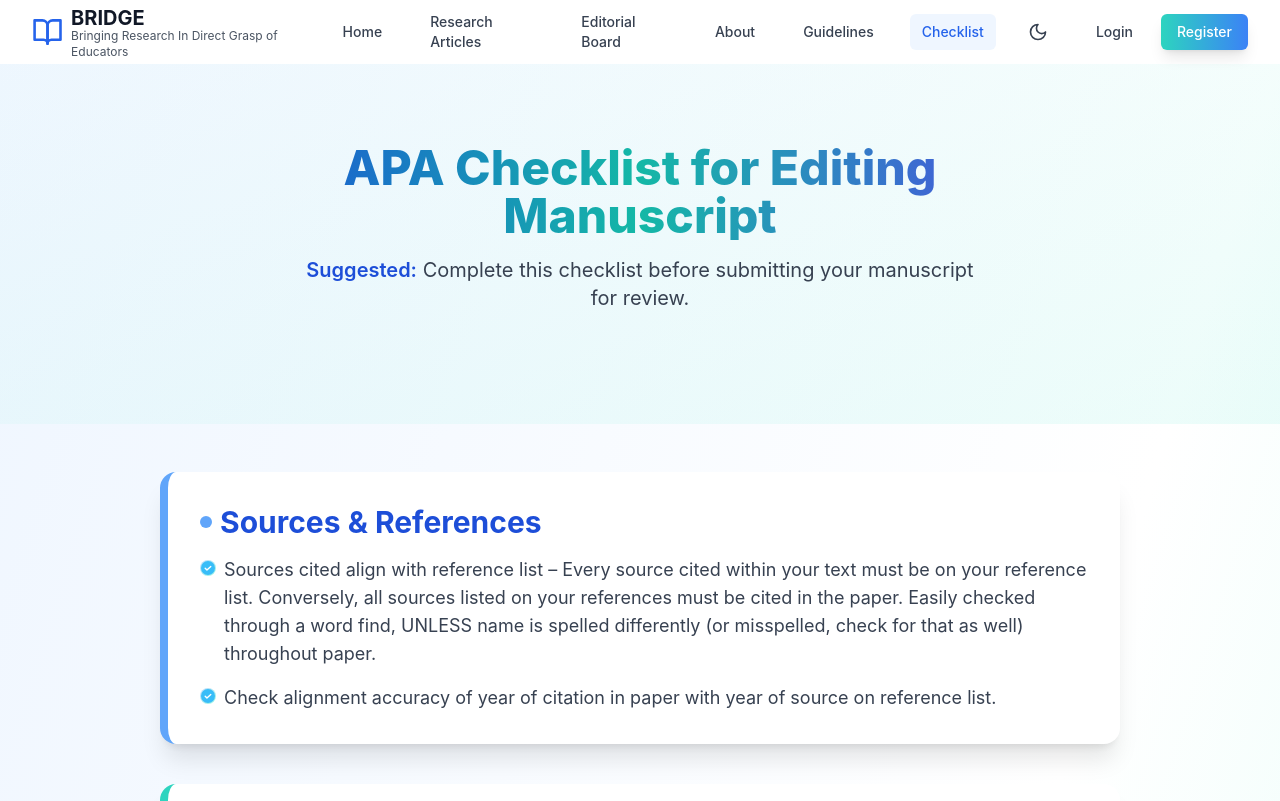
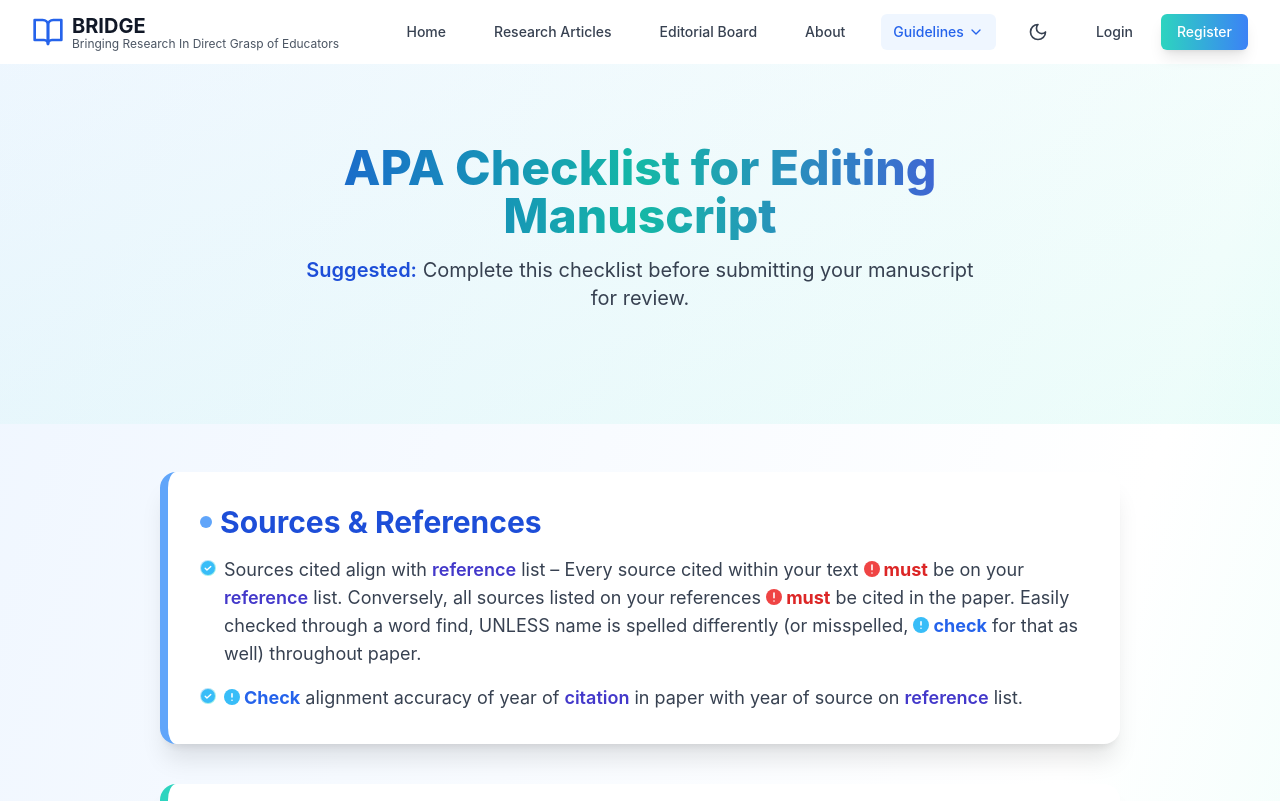
Before and after one commit to Faizyab-Ghaznavi-Tech/Bridge, a React (Vite) app: page /checklist in a window 1280 px wide. Shown: the top 801 px of the page. Built offline with nearby package versions, Linux system fonts and the light colour scheme.

Commit message:
add dropdown

```diff
--- a/src/components/Navbar.tsx
+++ b/src/components/Navbar.tsx
@@ -1,12 +1,13 @@
 import React, { useState } from 'react';
 import { Link, useLocation } from 'react-router-dom';
-import { BookOpen, Menu, X, Sun, Moon, User, LogOut } from 'lucide-react';
+import { BookOpen, Menu, X, Sun, Moon, User, LogOut, ChevronDown, FileText } from 'lucide-react';
 import { useAuth } from '../contexts/AuthContext';
 import { useTheme } from '../contexts/ThemeContext';
 
 const Navbar: React.FC = () => {
   const [isOpen, setIsOpen] = useState(false);
   const [showUserMenu, setShowUserMenu] = useState(false);
+  const [showGuidelinesMenu, setShowGuidelinesMenu] = useState(false);
   const { state, logout } = useAuth();
   const { theme, toggleTheme } = useTheme();
   const location = useLocation();
@@ -75,26 +76,46 @@ const Navbar: React.FC = () => {
             >
               About
             </Link>
-            <Link
-              to="/articles-types"
-              className={`px-3 py-2 rounded-md text-sm font-medium transition-colors ${
-                isActive('/articles-types')
+            <div className="relative">
+              <button
+                type="button"
+                onClick={() => setShowGuidelinesMenu((v) => !v)}
+                className={`px-3 py-2 rounded-md text-sm font-medium flex items-center gap-1 transition-colors ${
+                  isActive('/articles-types') || isActive('/checklist')
                     ? 'text-blue-600 dark:text-blue-400 bg-blue-50 dark:bg-blue-900/20'
                     : 'text-gray-700 dark:text-gray-300 hover:text-blue-600 dark:hover:text-blue-400'
                 }`}
               >
                 Guidelines
+                <ChevronDown className="w-4 h-4" />
+              </button>
+              {showGuidelinesMenu && (
+                <div className="absolute left-0 mt-2 w-64 bg-white dark:bg-gray-800 rounded-xl shadow-2xl z-50 py-2 border dark:border-gray-700 dropdown-animate ring-1 ring-blue-100 dark:ring-blue-900/30">
+                  <Link
+                    to="/articles-types"
+                    className="flex items-center gap-3 px-5 py-3 text-base font-medium text-blue-700 dark:text-blue-300 hover:bg-blue-50 dark:hover:bg-blue-900/30 rounded-lg transition-all duration-200"
+                    onClick={() => {
+                      setShowGuidelinesMenu(false);
+                      setIsOpen(false);
+                    }}
+                  >
+                    <BookOpen className="w-5 h-5 text-blue-500 dark:text-blue-300" />
+                    Article Types & Author Guidelines
                   </Link>
                   <Link
                     to="/checklist"
-              className={`px-3 py-2 rounded-md text-sm font-medium transition-colors ${
-                isActive('/checklist')
-                  ? 'text-blue-600 dark:text-blue-400 bg-blue-50 dark:bg-blue-900/20'
-                  : 'text-gray-700 dark:text-gray-300 hover:text-blue-600 dark:hover:text-blue-400'
-              }`}
+                    className="flex items-center gap-3 px-5 py-3 text-base font-medium text-teal-700 dark:text-teal-300 hover:bg-teal-50 dark:hover:bg-teal-900/30 rounded-lg transition-all duration-200"
+                    onClick={() => {
+                      setShowGuidelinesMenu(false);
+                      setIsOpen(false);
+                    }}
                   >
-              Checklist
+                    <FileText className="w-5 h-5 text-teal-500 dark:text-teal-300" />
+                    Manuscript Checklist
                   </Link>
+                </div>
+              )}
+            </div>
 
             {/* Theme Toggle */}
             <button
@@ -178,7 +199,7 @@ const Navbar: React.FC = () => {
             <div className="px-2 pt-2 pb-3 space-y-1 bg-white dark:bg-gray-900 border-t dark:border-gray-700">
               <Link
                 to="/"
-                className={`block px-3 py-2 rounded-md text-base font-medium ${
+                className={`block px-3 py-2 rounded-md textbase font-medium ${
                   isActive('/')
                     ? 'text-blue-600 dark:text-blue-400 bg-blue-50 dark:bg-blue-900/20'
                     : 'text-gray-700 dark:text-gray-300'
@@ -189,7 +210,7 @@ const Navbar: React.FC = () => {
               </Link>
               <Link
                 to="/articles"
-                className={`block px-3 py-2 rounded-md text-base font-medium ${
+                className={`block px-3 py-2 rounded-md textbase font-medium ${
                   isActive('/articles')
                     ? 'text-blue-600 dark:text-blue-400 bg-blue-50 dark:bg-blue-900/20'
                     : 'text-gray-700 dark:text-gray-300'
@@ -200,7 +221,7 @@ const Navbar: React.FC = () => {
               </Link>
               <Link
   to="/editorial-board"
-  className={`block px-3 py-2 rounded-md text-base font-medium ${
+  className={`block px-3 py-2 rounded-md textbase font-medium ${
     isActive('/editorial-board')
       ? 'text-blue-600 dark:text-blue-400 bg-blue-50 dark:bg-blue-900/20'
       : 'text-gray-700 dark:text-gray-300'
@@ -211,7 +232,7 @@ const Navbar: React.FC = () => {
 </Link>
               <Link
                 to="/about"
-                className={`block px-3 py-2 rounded-md text-base font-medium ${
+                className={`block px-3 py-2 rounded-md textbase font-medium ${
                   isActive('/about')
                     ? 'text-blue-600 dark:text-blue-400 bg-blue-50 dark:bg-blue-900/20'
                     : 'text-gray-700 dark:text-gray-300'
@@ -220,34 +241,52 @@ const Navbar: React.FC = () => {
               >
                 About
               </Link>
-              <Link
-                to="/articles-types"
-                className={`block px-3 py-2 rounded-md text-base font-medium ${
-                  isActive('/articles-types')
+              <div>
+    <button
+      type="button"
+      onClick={() => setShowGuidelinesMenu((v) => !v)}
+      className={`block w-full text-left px-3 py-2 rounded-md textbase font-medium flex items-center gap-1 ${
+        isActive('/articles-types') || isActive('/checklist')
           ? 'text-blue-600 dark:text-blue-400 bg-blue-50 dark:bg-blue-900/20'
           : 'text-gray-700 dark:text-gray-300'
       }`}
-                onClick={() => setIsOpen(false)}
     >
       Guidelines
+      <ChevronDown className="w-4 h-4" />
+    </button>
+    {showGuidelinesMenu && (
+      <div className="pl-4 dropdown-animate">
+        <Link
+          to="/articles-types"
+          className="flex items-center gap-2 px-3 py-2 rounded-md text-base font-medium text-blue-700 dark:text-blue-300 hover:bg-blue-50 dark:hover:bg-blue-900/20 transition-all duration-200"
+          onClick={() => {
+            setShowGuidelinesMenu(false);
+            setIsOpen(false);
+          }}
+        >
+          <BookOpen className="w-5 h-5 text-blue-500 dark:text-blue-300" />
+          Article Types & Author Guidelines
         </Link>
         <Link
           to="/checklist"
-                className={`block px-3 py-2 rounded-md text-base font-medium ${
-                  isActive('/checklist')
-                    ? 'text-blue-600 dark:text-blue-400 bg-blue-50 dark:bg-blue-900/20'
-                    : 'text-gray-700 dark:text-gray-300'
-                }`}
-                onClick={() => setIsOpen(false)}
+          className="flex items-center gap-2 px-3 py-2 rounded-md text-base font-medium text-teal-700 dark:text-teal-300 hover:bg-teal-50 dark:hover:bg-teal-900/20 transition-all duration-200"
+          onClick={() => {
+            setShowGuidelinesMenu(false);
+            setIsOpen(false);
+          }}
         >
-                Checklist
+          <FileText className="w-5 h-5 text-teal-500 dark:text-teal-300" />
+          Manuscript Checklist
         </Link>
+      </div>
+    )}
+  </div>
 
               {state.user ? (
                 <>
                   <Link
                     to="/dashboard"
-                    className="block px-3 py-2 rounded-md text-base font-medium text-gray-700 dark:text-gray-300"
+                    className="block px-3 py-2 rounded-md textbase font-medium text-gray-700 dark:text-gray-300"
                     onClick={() => setIsOpen(false)}
                   >
                     Dashboard
@@ -255,7 +294,7 @@ const Navbar: React.FC = () => {
                   {state.user.role === 'admin' && (
                     <Link
                       to="/admin"
-                      className="block px-3 py-2 rounded-md text-base font-medium text-gray-700 dark:text-gray-300"
+                      className="block px-3 py-2 rounded-md textbase font-medium text-gray-700 dark:text-gray-300"
                       onClick={() => setIsOpen(false)}
                     >
                       Admin Panel
@@ -266,7 +305,7 @@ const Navbar: React.FC = () => {
                       handleLogout();
                       setIsOpen(false);
                     }}
-                    className="block w-full text-left px-3 py-2 rounded-md text-base font-medium text-red-600 dark:text-red-400"
+                    className="block w-full text-left px-3 py-2 rounded-md textbase font-medium text-red-600 dark:text-red-400"
                   >
                     Logout
                   </button>
@@ -275,14 +314,14 @@ const Navbar: React.FC = () => {
                 <>
                   <Link
                     to="/login"
-                    className="block px-3 py-2 rounded-md text-base font-medium text-gray-700 dark:text-gray-300"
+                    className="block px-3 py-2 rounded-md textbase font-medium text-gray-700 dark:text-gray-300"
                     onClick={() => setIsOpen(false)}
                   >
                     Login
                   </Link>
                   <Link
                     to="/register"
-                    className="block px-3 py-2 rounded-md text-base font-medium bg-gradient-to-r from-teal-400 to-blue-500 text-white shadow-lg hover:from-teal-500 hover:to-blue-700 transition-all duration-300"
+                    className="block px-3 py-2 rounded-md textbase font-medium bg-gradient-to-r from-teal-400 to-blue-500 text-white shadow-lg hover:from-teal-500 hover:to-blue-700 transition-all duration-300"
                     onClick={() => setIsOpen(false)}
                   >
                     Register
@@ -292,7 +331,7 @@ const Navbar: React.FC = () => {
 
               <button
                 onClick={toggleTheme}
-                className="flex items-center space-x-2 px-3 py-2 rounded-md text-base font-medium text-gray-700 dark:text-gray-300"
+                className="flex items-center space-x-2 px-3 py-2 rounded-md textbase font-medium text-gray-700 dark:text-gray-300"
               >
                 {theme === 'dark' ? <Sun className="h-5 w-5" /> : <Moon className="h-5 w-5" />}
                 <span>{theme === 'dark' ? 'Light Mode' : 'Dark Mode'}</span>
@@ -306,3 +345,15 @@ const Navbar: React.FC = () => {
 };
 
 export default Navbar;
+<style>
+{`
+  .dropdown-animate {
+    animation: dropdown-fade-in 0.25s cubic-bezier(.4,0,.2,1);
+    transform-origin: top left;
+  }
+  @keyframes dropdown-fade-in {
+    0% { opacity: 0; transform: scaleY(0.95) translateY(-10px);}
+    100% { opacity: 1; transform: scaleY(1) translateY(0);}
+  }
+`}
+</style>
--- a/src/pages/CheckList.tsx
+++ b/src/pages/CheckList.tsx
@@ -101,6 +101,19 @@ const apaChecklist = [
   },
 ];
 
+const highlightKeywords = (text: string) => {
+  // Add icons and highlight for key APA terms and warnings
+  return text
+    // Highlight "NEVER", "AVOID", "NOT", "ALWAYS", "MUST", "SUGGESTED"
+    .replace(/\b(NEVER|AVOID|NOT|ALWAYS|MUST|SUGGESTED)\b/gi, '<span class="font-bold text-red-600 dark:text-red-400"><svg class="inline-block mr-1 mb-1" width="16" height="16" fill="none" viewBox="0 0 20 20"><circle cx="10" cy="10" r="10" fill="#ef4444"/><path d="M10 5v6m0 4h.01" stroke="#fff" stroke-width="2" stroke-linecap="round"/></svg>$1</span>')
+    // Highlight "Tip", "Check", "Correct", "Clarity", "Key", "Important"
+    .replace(/\b(Tip|Check|Correct|Clarity|Key|Important)\b/gi, '<span class="font-bold text-blue-600 dark:text-blue-300"><svg class="inline-block mr-1 mb-1" width="16" height="16" fill="none" viewBox="0 0 20 20"><circle cx="10" cy="10" r="10" fill="#38bdf8"/><path d="M10 6v4m0 4h.01" stroke="#fff" stroke-width="2" stroke-linecap="round"/></svg>$1</span>')
+    // Highlight "Example", "e.g."
+    .replace(/\b(Example|e\.g\.)\b/gi, '<span class="font-semibold text-teal-600 dark:text-teal-400"><svg class="inline-block mr-1 mb-1" width="16" height="16" fill="none" viewBox="0 0 20 20"><circle cx="10" cy="10" r="10" fill="#2dd4bf"/><path d="M7 10l3 3 3-6" stroke="#fff" stroke-width="2" stroke-linecap="round"/></svg>$1</span>')
+    // Bold key APA terms
+    .replace(/\b(APA|paraphrase|citation|reference|quote|block quote|acronym|author|journal|volume|page number|italicize|capitalize|plural|singular|ampersand|initials|contractions|transitional sentences|compound words|data|datum)\b/gi, '<span class="font-semibold text-indigo-700 dark:text-indigo-300">$1</span>');
+};
+
 const CheckList: React.FC = () => {
   useScrollReveal();
 
@@ -143,7 +156,9 @@ const CheckList: React.FC = () => {
                     <span className="mt-1 w-4 h-4 flex-shrink-0 rounded-full bg-gradient-to-br from-blue-200 to-teal-200 dark:from-blue-900 dark:to-teal-900 flex items-center justify-center">
                       <svg width="14" height="14" fill="none" viewBox="0 0 20 20"><circle cx="10" cy="10" r="10" fill="#38bdf8"/><path d="M6 10.5l2.5 2.5L14 8" stroke="#fff" strokeWidth="2" strokeLinecap="round" strokeLinejoin="round"/></svg>
                     </span>
-                    <span>{item}</span>
+                    <span
+                      dangerouslySetInnerHTML={{ __html: highlightKeywords(item) }}
+                    />
                   </li>
                 ))}
               </ul>
```
Lines whose indentation alone changed are shown as unchanged.
